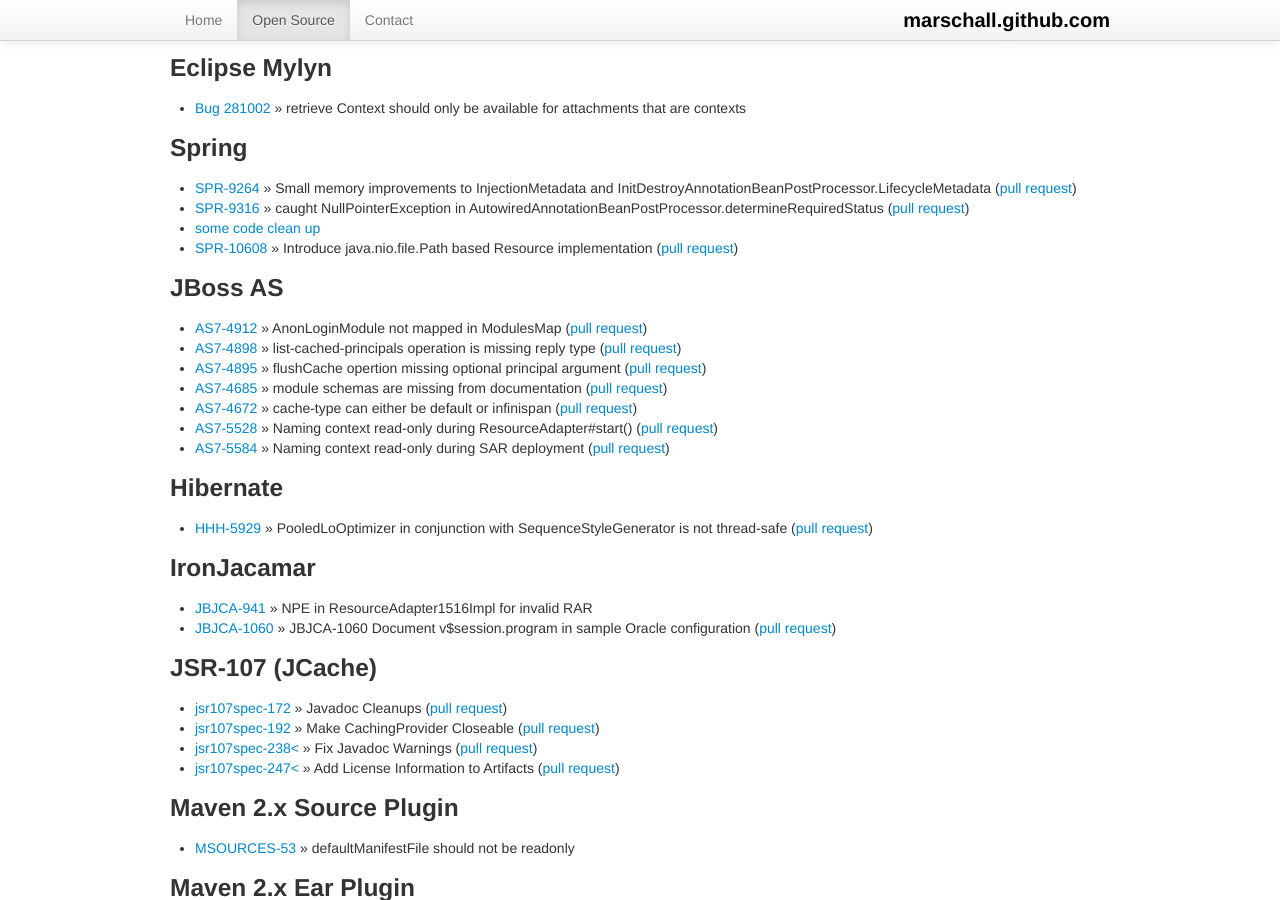
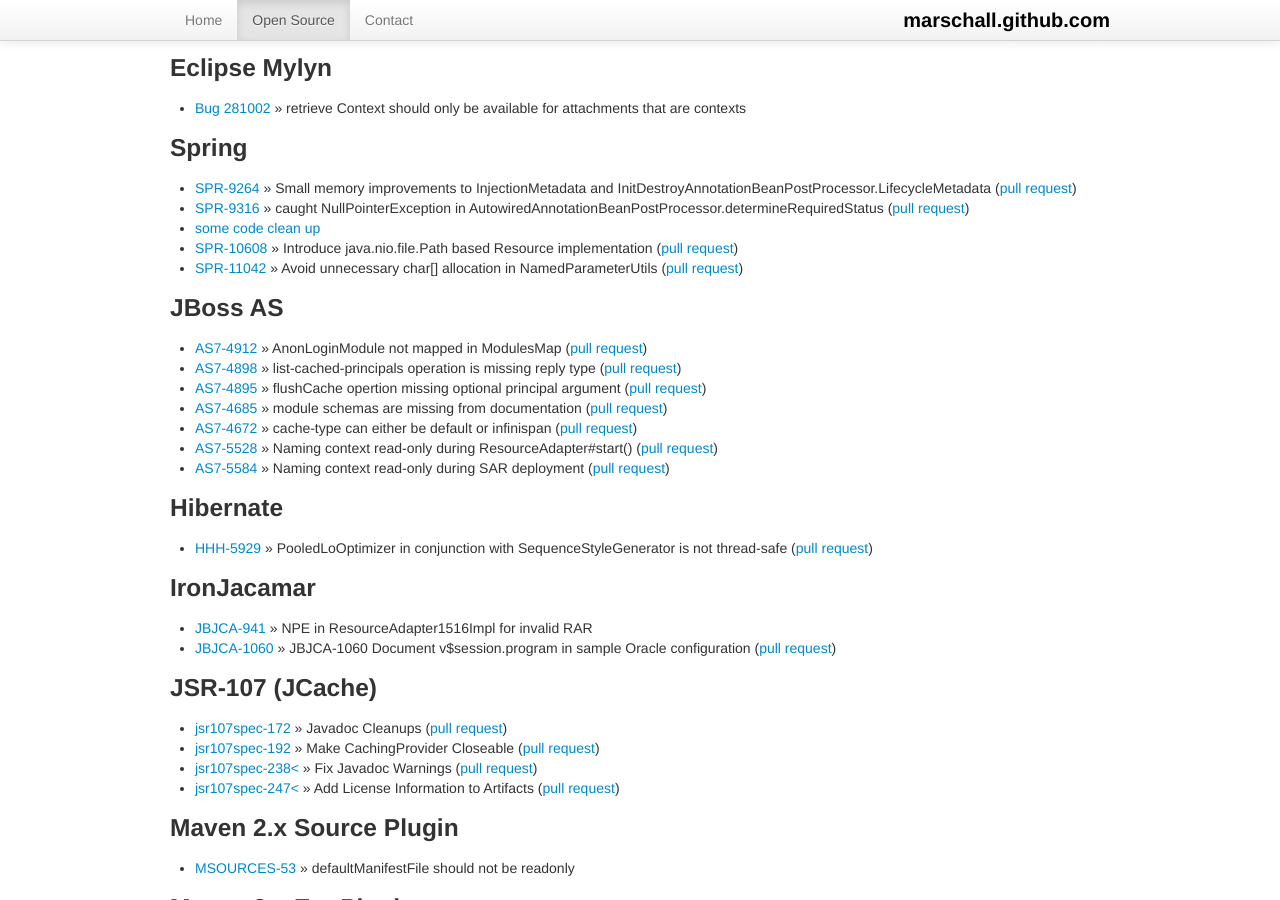
Before and after one commit to marschall/marschall.github.com, a Jekyll site: the page built from open-source.html, in a window 1280 px wide and 900 px high, scrolled down 682 px. Built offline with Jekyll 4.4.1, drawn with Linux system fonts in a browser that asks for light colours.

Commit message:
add SPR-11042

```diff
--- a/open-source.html
+++ b/open-source.html
@@ -46,6 +46,8 @@
   <li><a href="https://github.com/SpringSource/spring-framework/pull/34">some code clean up</a></li>
   <li><a href="https://jira.springsource.org/browse/SPR-10608">SPR-10608</a> &raquo;
 Introduce java.nio.file.Path based Resource implementation (<a href="https://github.com/SpringSource/spring-framework/pull/295">pull request</a>)</li>
+ <li><a href="https://jira.springsource.org/browse/SPR-11042">SPR-11042</a> &raquo;
+Avoid unnecessary char[] allocation in NamedParameterUtils (<a href="https://github.com/spring-projects/spring-framework/pull/397">pull request</a>)</li>
 
 <!--
 https://jira.springsource.org/browse/SPR-10412
```
